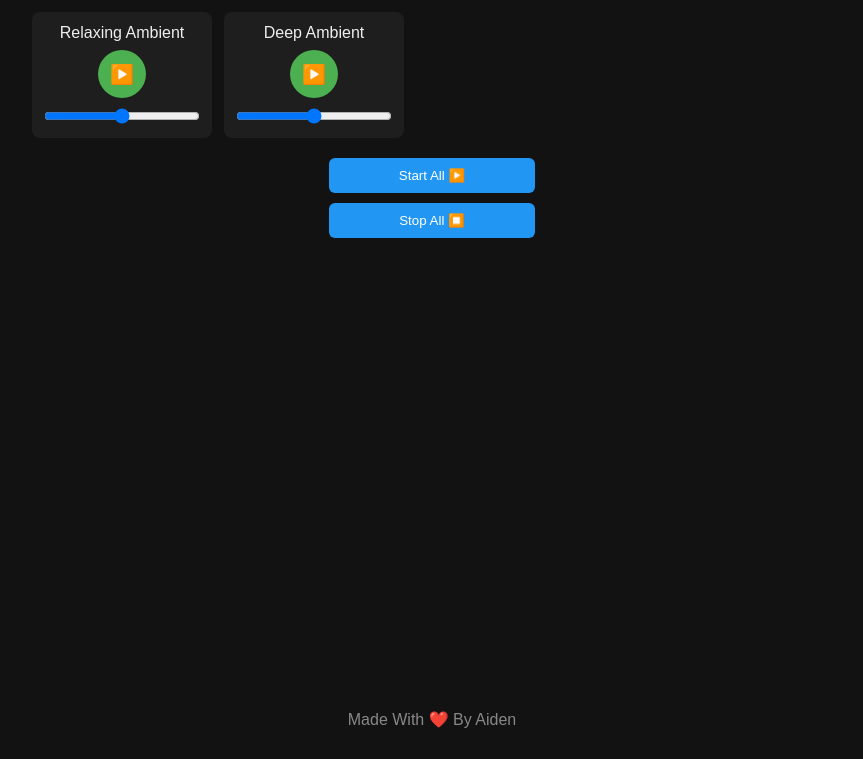
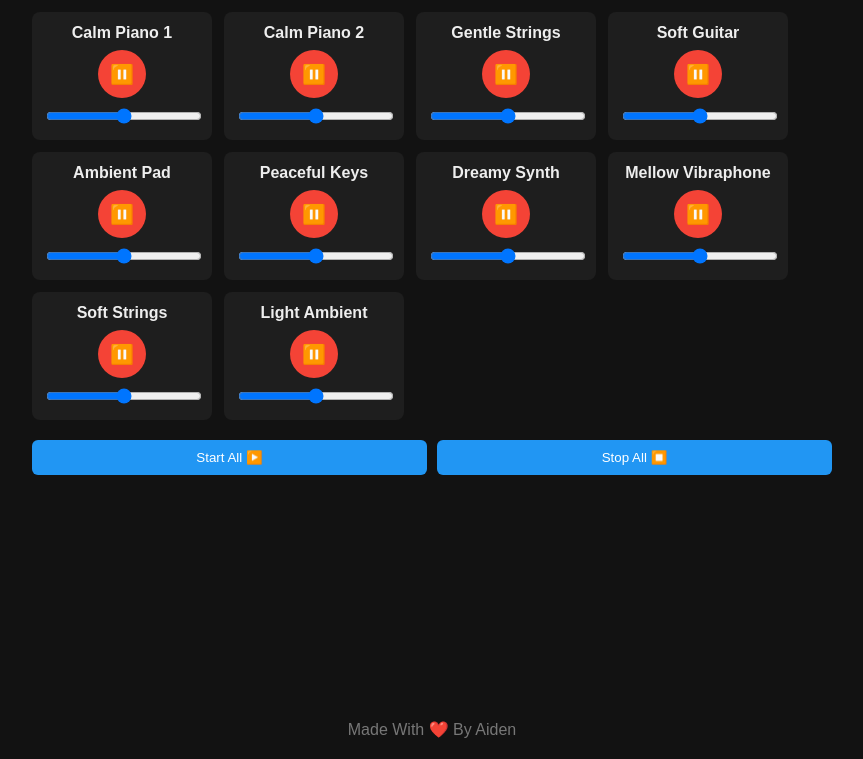
Before and after one commit to besthathacker/Calmboard, a plain HTML site: page index.html in a window 1280 px wide. Both pictures are taken after a click on the button "Start All ▶️". Shown: the part 81-840 px from the top of the page, without its empty margins (208-1071 px from the left). Drawn offline with Linux system fonts and the light colour scheme; no server answers.

Commit message:
Update index.html

```diff
--- a/index.html
+++ b/index.html
@@ -1,21 +1,82 @@
 <!DOCTYPE html>
 <html lang="en">
 <head>
-  <meta charset="UTF-8">
-  <meta name="viewport" content="width=device-width,initial-scale=1.0">
+  <meta charset="UTF-8" />
+  <meta name="viewport" content="width=device-width,initial-scale=1.0" />
   <title>CalmBoard – Calming Sounds</title>
   <style>
-    body { font-family: Arial, sans-serif; background:#121212; color:#eee; margin:0; padding:20px; display:flex; flex-direction:column; align-items:center; min-height:100vh; }
-    h1 { margin-bottom:15px; }
-    #soundControls { display:grid; grid-template-columns:repeat(auto-fill,180px); gap:12px; width:100%; max-width:800px; margin-bottom:20px; }
-    .sound-control { background:#1e1e1e; padding:12px; border-radius:8px; display:flex; flex-direction:column; align-items:center; }
-    .sound-name { margin-bottom:8px; text-align:center; }
-    .play-btn { font-size:1.2rem; padding:10px; margin-bottom:8px; width:48px; height:48px; border:none; border-radius:50%; cursor:pointer; background:#4caf50; color:#fff; }
-    .play-btn.paused { background:#f44336; }
-    input[type="range"] { width:100%; }
-    #controls { display:flex; gap:10px; margin-bottom:20px; flex-wrap:wrap; }
-    #controls button { padding:10px 16px; border:none; border-radius:6px; background:#2196f3; color:#fff; cursor:pointer; flex:1 1 120px; }
-    footer { margin-top:auto; padding:10px; color:#888; }
+    body {
+      font-family: Arial, sans-serif;
+      background: #121212;
+      color: #eee;
+      margin: 0;
+      padding: 20px;
+      display: flex;
+      flex-direction: column;
+      align-items: center;
+      min-height: 100vh;
+    }
+    h1 {
+      margin-bottom: 15px;
+      font-size: 2rem;
+    }
+    #soundControls {
+      display: grid;
+      grid-template-columns: repeat(auto-fill,180px);
+      gap: 12px;
+      width: 100%;
+      max-width: 800px;
+      margin-bottom: 20px;
+    }
+    .sound-control {
+      background: #1e1e1e;
+      border-radius: 8px;
+      padding: 12px;
+      text-align: center;
+    }
+    .sound-name {
+      margin-bottom: 8px;
+      font-weight: bold;
+    }
+    .play-btn {
+      width: 48px;
+      height: 48px;
+      border: none;
+      border-radius: 50%;
+      background: #4caf50;
+      color: #fff;
+      font-size: 1.2rem;
+      cursor: pointer;
+      margin-bottom: 8px;
+    }
+    .play-btn.paused {
+      background: #f44336;
+    }
+    input[type=range] {
+      width: 100%;
+    }
+    #controls {
+      display: flex;
+      gap: 10px;
+      flex-wrap: wrap;
+      margin-bottom: 20px;
+      width: 100%;
+      max-width: 800px;
+      justify-content: center;
+    }
+    #controls button {
+      flex: 1 1 120px;
+      padding: 10px;
+      border: none;
+      border-radius: 6px;
+      background: #2196f3;
+      color: #fff;
+      cursor: pointer;
+    }
+    footer {
+      margin-top: auto;
+      color: #777;
+    }
   </style>
 </head>
 <body>
@@ -31,29 +92,33 @@
   <footer>Made With ❤️ By Aiden</footer>
 
   <script>
-    (async () => {
-      const soundUrls = [
-        {name: "Relaxing Ambient", url: "https://www.orangefreesounds.com/wp-content/uploads/2017/01/Relaxing-ambient-music.mp3"},
-        {name: "Deep Ambient", url: "https://www.orangefreesounds.com/wp-content/uploads/2020/11/Deep-ambient-music.mp3"},
-        // Add more reliable calming tracks here later
+    // A small set of calm, reliable MP3s from SoundHelix (nice mellow instrumentals)
+    const tracks = [
+      { name: "Calm Piano 1", url: "https://www.soundhelix.com/examples/mp3/SoundHelix-Song-1.mp3" },
+      { name: "Calm Piano 2", url: "https://www.soundhelix.com/examples/mp3/SoundHelix-Song-2.mp3" },
+      { name: "Gentle Strings", url: "https://www.soundhelix.com/examples/mp3/SoundHelix-Song-3.mp3" },
+      { name: "Soft Guitar", url: "https://www.soundhelix.com/examples/mp3/SoundHelix-Song-4.mp3" },
+      { name: "Ambient Pad", url: "https://www.soundhelix.com/examples/mp3/SoundHelix-Song-5.mp3" },
+      { name: "Peaceful Keys", url: "https://www.soundhelix.com/examples/mp3/SoundHelix-Song-6.mp3" },
+      { name: "Dreamy Synth", url: "https://www.soundhelix.com/examples/mp3/SoundHelix-Song-7.mp3" },
+      { name: "Mellow Vibraphone", url: "https://www.soundhelix.com/examples/mp3/SoundHelix-Song-8.mp3" },
+      { name: "Soft Strings", url: "https://www.soundhelix.com/examples/mp3/SoundHelix-Song-9.mp3" },
+      { name: "Light Ambient", url: "https://www.soundhelix.com/examples/mp3/SoundHelix-Song-10.mp3" }
     ];
 
-      const audioCtx = new (window.AudioContext || window.webkitAudioContext)();
+    const container = document.getElementById("soundControls");
     const sounds = [];
-      const container = document.getElementById("soundControls");
 
-      soundUrls.forEach((s, i) => {
+    tracks.forEach((track, i) => {
+      // Create UI
       const div = document.createElement("div");
       div.className = "sound-control";
-
-        const name = document.createElement("div");
-        name.className = "sound-name";
-        name.textContent = s.name;
-
+      const label = document.createElement("div");
+      label.className = "sound-name";
+      label.textContent = track.name;
       const btn = document.createElement("button");
       btn.className = "play-btn";
       btn.textContent = "▶️";
-
       const slider = document.createElement("input");
       slider.type = "range";
       slider.min = 0;
@@ -61,53 +126,54 @@
       slider.step = 0.01;
       slider.value = 0.5;
 
-        div.append(name, btn, slider);
+      div.append(label, btn, slider);
       container.appendChild(div);
 
-        const gain = audioCtx.createGain();
-        gain.gain.value = 0.5;
-        gain.connect(audioCtx.destination);
+      // Create Audio object
+      const audio = new Audio(track.url);
+      audio.loop = true;
+      audio.volume = 0.5;
 
-        let buffer = null, source = null, playing = false;
+      // Store reference
+      sounds.push({ audio, btn });
 
-        fetch(s.url)
-          .then(r => r.arrayBuffer())
-          .then(d => audioCtx.decodeAudioData(d))
-          .then(b => { buffer = b; })
-          .catch(e => console.error("Error decoding", s.name, e));
-
+      // Play/Pause toggle
       btn.addEventListener("click", async () => {
-          if (audioCtx.state === 'suspended') await audioCtx.resume();
-          if (playing) {
-            source.stop(); playing = false;
-            btn.textContent = "▶️"; btn.classList.remove("paused");
-          } else if (buffer) {
-            source = audioCtx.createBufferSource();
-            source.buffer = buffer;
-            source.loop = true;
-            source.connect(gain);
-            source.start(0);
-            playing = true;
-            btn.textContent = "⏸️"; btn.classList.add("paused");
+        // iOS Safari needs a user gesture to unlock
+        await audio.play().then(_=>{}).catch(e=>{}); // this also resumes context
+        if (audio.paused) {
+          await audio.play();
+          btn.textContent = "⏸️";
+          btn.classList.add("paused");
+        } else {
+          audio.pause();
+          btn.textContent = "▶️";
+          btn.classList.remove("paused");
         }
       });
 
+      // Volume control
       slider.addEventListener("input", () => {
-          gain.gain.value = parseFloat(slider.value);
+        audio.volume = parseFloat(slider.value);
+      });
     });
 
-        sounds.push({button: btn, stop: () => { if (playing) { source.stop(); playing = false; btn.textContent = "▶️"; btn.classList.remove("paused"); }}});
+    // Global controls
+    document.getElementById("startAllBtn").addEventListener("click", () => {
+      sounds.forEach(s => {
+        s.audio.play().catch(e=>{});
+        s.btn.textContent = "⏸️";
+        s.btn.classList.add("paused");
       });
-
-      document.getElementById("startAllBtn").addEventListener("click", async () => {
-        if (audioCtx.state === 'suspended') await audioCtx.resume();
-        sounds.forEach(s => s.button.click());
     });
-
     document.getElementById("stopAllBtn").addEventListener("click", () => {
-        sounds.forEach(s => s.stop());
+      sounds.forEach(s => {
+        s.audio.pause();
+        s.audio.currentTime = 0;
+        s.btn.textContent = "▶️";
+        s.btn.classList.remove("paused");
       });
-    })();
+    });
   </script>
 </body>
 </html>
```
Lines whose indentation alone changed are shown as unchanged.
